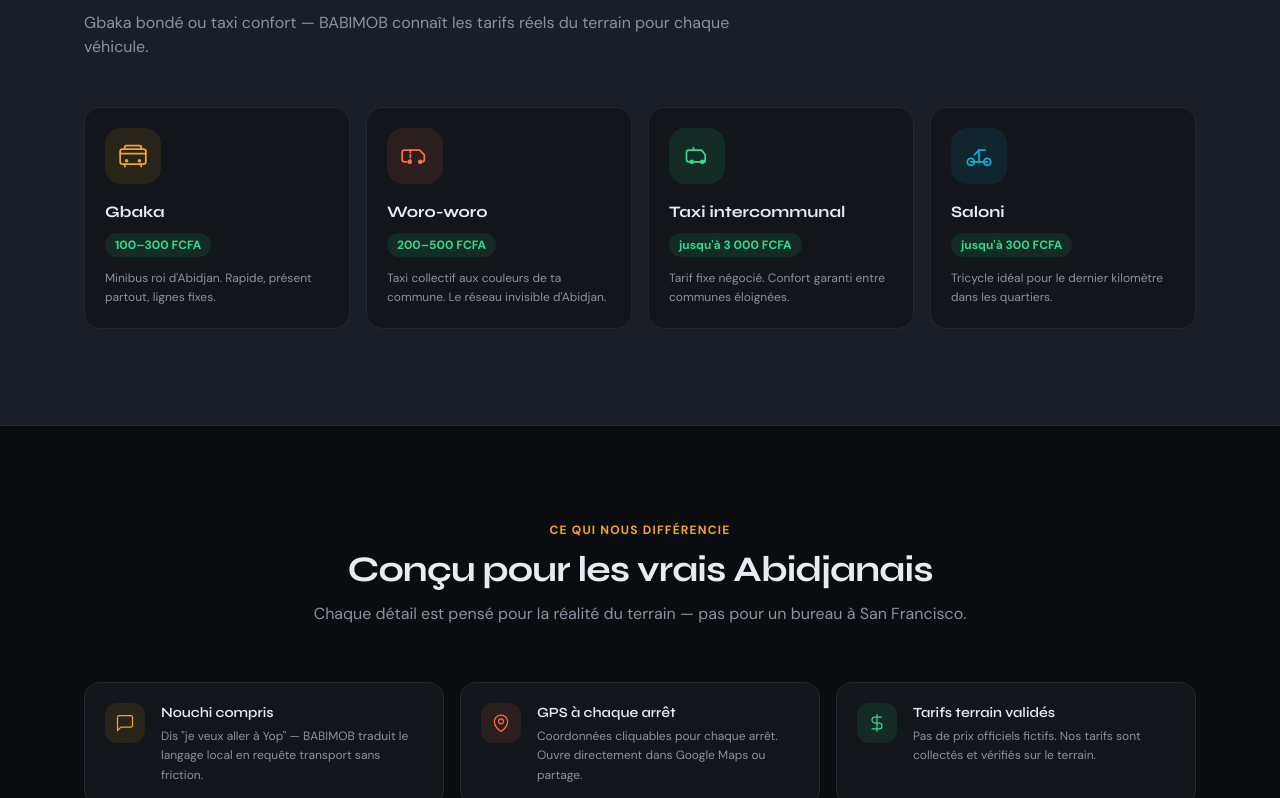
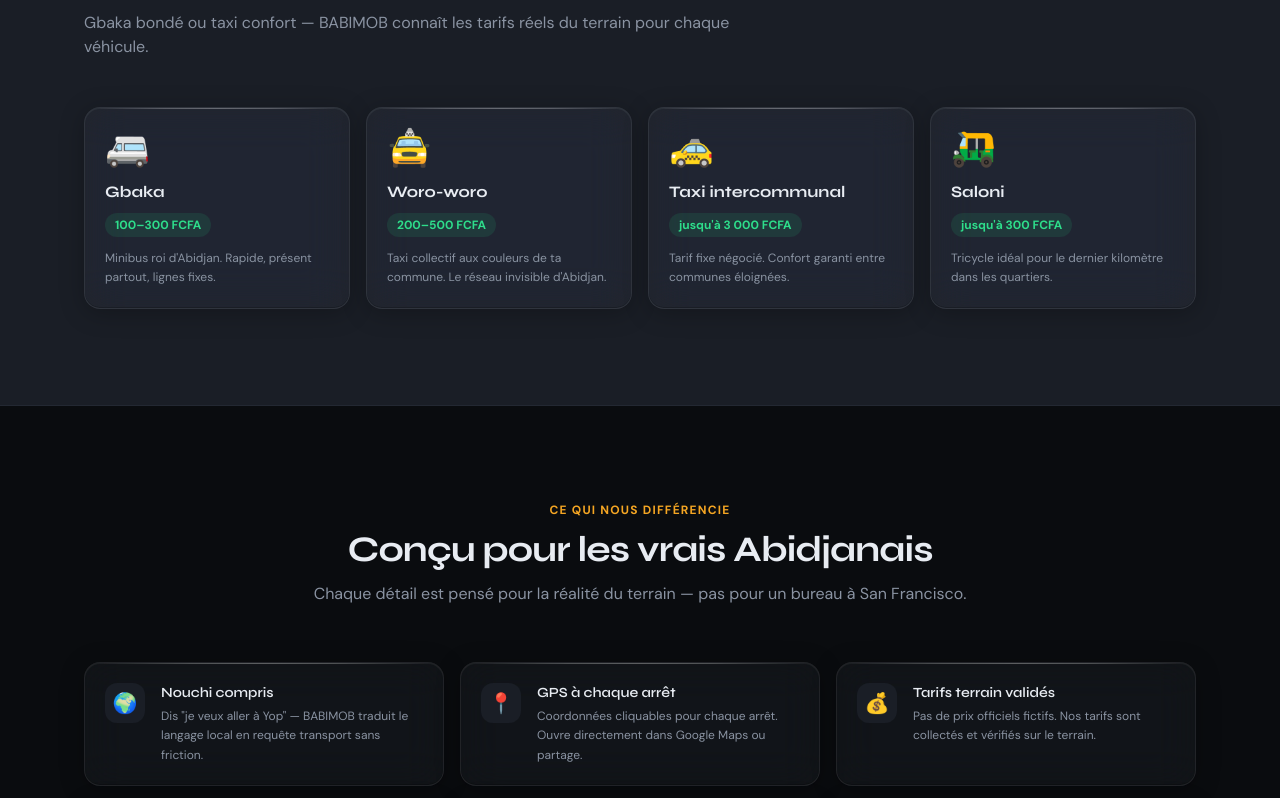
Before and after one commit to mercurebeauty-eng/BABIMOB_PWA, a Next.js app in the folder pwa/: page / in a window 1280 px wide. Shown: the part 1782-2580 px from the top of the page. Built offline with nearby package versions, Linux system fonts and the light colour scheme.

Commit message:
fix(landing): restaurer emojis dans Transports et Fonctionnalités
Remplace les SVGs par les emojis originaux dans les cartes
TRANSPORTS (🚐🚖🚕🛺) et FEATURES (🌍📍💰⚡🔔🛺).

https://claude.ai/code/session_01NbXS8XV1N3ZSDL9tBt5BPR

```diff
--- a/pwa/src/app/(marketing)/page.tsx
+++ b/pwa/src/app/(marketing)/page.tsx
@@ -24,133 +24,19 @@ const MARQUEE = [
 ];
 
 const TRANSPORTS = [
-  {
-    n: 'Gbaka',
-    p: '100–300 FCFA',
-    d: "Minibus roi d'Abidjan. Rapide, présent partout, lignes fixes.",
-    icon: (
-      <svg viewBox="0 0 24 24" className="w-7 h-7" fill="none" stroke="currentColor" strokeWidth="1.5" strokeLinecap="round" strokeLinejoin="round" aria-hidden>
-        <rect x="1" y="6" width="22" height="13" rx="2" />
-        <path d="M5 19v2M19 19v2M1 10h22" />
-        <circle cx="6.5" cy="16" r="1.5" fill="currentColor" stroke="none" />
-        <circle cx="17.5" cy="16" r="1.5" fill="currentColor" stroke="none" />
-        <path d="M5 6V4a1 1 0 0 1 1-1h12a1 1 0 0 1 1 1v2" />
-      </svg>
-    ),
-    color: 'text-bm-amber',
-    bg: 'bg-bm-amber/10',
-  },
-  {
-    n: 'Woro-woro',
-    p: '200–500 FCFA',
-    d: 'Taxi collectif aux couleurs de ta commune. Le réseau invisible d\'Abidjan.',
-    icon: (
-      <svg viewBox="0 0 24 24" className="w-7 h-7" fill="none" stroke="currentColor" strokeWidth="1.5" strokeLinecap="round" strokeLinejoin="round" aria-hidden>
-        <path d="M5 17H3a2 2 0 0 1-2-2V9a2 2 0 0 1 2-2h13l4 4v4a2 2 0 0 1-2 2h-2" />
-        <path d="M8 7v10" strokeDasharray="2 2" />
-        <circle cx="7.5" cy="17" r="2" fill="currentColor" stroke="none" />
-        <circle cx="16.5" cy="17" r="2" fill="currentColor" stroke="none" />
-      </svg>
-    ),
-    color: 'text-bm-coral',
-    bg: 'bg-bm-coral/10',
-  },
-  {
-    n: 'Taxi intercommunal',
-    p: "jusqu'à 3 000 FCFA",
-    d: 'Tarif fixe négocié. Confort garanti entre communes éloignées.',
-    icon: (
-      <svg viewBox="0 0 24 24" className="w-7 h-7" fill="none" stroke="currentColor" strokeWidth="1.5" strokeLinecap="round" strokeLinejoin="round" aria-hidden>
-        <path d="M19 17H5a2 2 0 0 1-2-2V9a2 2 0 0 1 2-2h11l3 4v4a2 2 0 0 1-2 2Z" />
-        <circle cx="7.5" cy="17" r="2" fill="currentColor" stroke="none" />
-        <circle cx="16.5" cy="17" r="2" fill="currentColor" stroke="none" />
-        <path d="M9 7V5" />
-      </svg>
-    ),
-    color: 'text-bm-green',
-    bg: 'bg-bm-green/10',
-  },
-  {
-    n: 'Saloni',
-    p: "jusqu'à 300 FCFA",
-    d: 'Tricycle idéal pour le dernier kilomètre dans les quartiers.',
-    icon: (
-      <svg viewBox="0 0 24 24" className="w-7 h-7" fill="none" stroke="currentColor" strokeWidth="1.5" strokeLinecap="round" strokeLinejoin="round" aria-hidden>
-        <circle cx="5" cy="17" r="3" />
-        <circle cx="19" cy="17" r="3" />
-        <path d="M5 17h14" />
-        <path d="M12 17V7l-4 4" />
-        <path d="M12 7h5" />
-      </svg>
-    ),
-    color: 'text-[#00b4d8]',
-    bg: 'bg-[#00b4d8]/10',
-  },
+  { e: '🚐', n: 'Gbaka',               p: '100–300 FCFA',      d: "Minibus roi d'Abidjan. Rapide, présent partout, lignes fixes." },
+  { e: '🚖', n: 'Woro-woro',           p: '200–500 FCFA',      d: "Taxi collectif aux couleurs de ta commune. Le réseau invisible d'Abidjan." },
+  { e: '🚕', n: 'Taxi intercommunal',  p: "jusqu'à 3 000 FCFA", d: 'Tarif fixe négocié. Confort garanti entre communes éloignées.' },
+  { e: '🛺', n: 'Saloni',              p: "jusqu'à 300 FCFA",   d: 'Tricycle idéal pour le dernier kilomètre dans les quartiers.' },
 ];
 
 const FEATURES = [
-  {
-    t: 'Nouchi compris',
-    d: 'Dis "je veux aller à Yop" — BABIMOB traduit le langage local en requête transport sans friction.',
-    icon: (
-      <svg viewBox="0 0 24 24" className="w-5 h-5" fill="none" stroke="currentColor" strokeWidth="1.5" strokeLinecap="round" strokeLinejoin="round" aria-hidden>
-        <path d="M21 15a2 2 0 0 1-2 2H7l-4 4V5a2 2 0 0 1 2-2h14a2 2 0 0 1 2 2z" />
-      </svg>
-    ),
-    c: 'text-bm-amber bg-bm-amber/10',
-  },
-  {
-    t: 'GPS à chaque arrêt',
-    d: 'Coordonnées cliquables pour chaque arrêt. Ouvre directement dans Google Maps ou partage.',
-    icon: (
-      <svg viewBox="0 0 24 24" className="w-5 h-5" fill="none" stroke="currentColor" strokeWidth="1.5" strokeLinecap="round" strokeLinejoin="round" aria-hidden>
-        <path d="M12 22s-8-4.5-8-11.5a8 8 0 1 1 16 0C20 17.5 12 22 12 22Z" />
-        <circle cx="12" cy="10" r="3" />
-      </svg>
-    ),
-    c: 'text-bm-coral bg-bm-coral/10',
-  },
-  {
-    t: 'Tarifs terrain validés',
-    d: "Pas de prix officiels fictifs. Nos tarifs sont collectés et vérifiés sur le terrain.",
-    icon: (
-      <svg viewBox="0 0 24 24" className="w-5 h-5" fill="none" stroke="currentColor" strokeWidth="1.5" strokeLinecap="round" strokeLinejoin="round" aria-hidden>
-        <path d="M12 2v20M17 5H9.5a3.5 3.5 0 0 0 0 7h5a3.5 3.5 0 0 1 0 7H6" />
-      </svg>
-    ),
-    c: 'text-bm-green bg-bm-green/10',
-  },
-  {
-    t: 'Zéro friction',
-    d: "Telegram est déjà installé. Pas de compte, pas d'app store. Tu commences en 10 secondes.",
-    icon: (
-      <svg viewBox="0 0 24 24" className="w-5 h-5" fill="none" stroke="currentColor" strokeWidth="1.5" strokeLinecap="round" strokeLinejoin="round" aria-hidden>
-        <path d="M13 2 3 14h9l-1 8 10-12h-9l1-8z" />
-      </svg>
-    ),
-    c: 'text-bm-amber bg-bm-amber/10',
-  },
-  {
-    t: 'Alertes trafic',
-    d: "Bouchon sur le pont HKB, pluie sur Cocody — reçois les alertes avant de partir.",
-    icon: (
-      <svg viewBox="0 0 24 24" className="w-5 h-5" fill="none" stroke="currentColor" strokeWidth="1.5" strokeLinecap="round" strokeLinejoin="round" aria-hidden>
-        <path d="M18 8A6 6 0 0 0 6 8c0 7-3 9-3 9h18s-3-2-3-9M13.73 21a2 2 0 0 1-3.46 0" />
-      </svg>
-    ),
-    c: 'text-bm-coral bg-bm-coral/10',
-  },
-  {
-    t: 'Règle du dernier km',
-    d: "Arrêt à +800m de ta destination ? BABIMOB te suggère automatiquement un saloni.",
-    icon: (
-      <svg viewBox="0 0 24 24" className="w-5 h-5" fill="none" stroke="currentColor" strokeWidth="1.5" strokeLinecap="round" strokeLinejoin="round" aria-hidden>
-        <circle cx="12" cy="12" r="10" />
-        <polyline points="12 6 12 12 16 14" />
-      </svg>
-    ),
-    c: 'text-bm-green bg-bm-green/10',
-  },
+  { e: '🌍', t: 'Nouchi compris',         d: 'Dis "je veux aller à Yop" — BABIMOB traduit le langage local en requête transport sans friction.' },
+  { e: '📍', t: 'GPS à chaque arrêt',     d: 'Coordonnées cliquables pour chaque arrêt. Ouvre directement dans Google Maps ou partage.' },
+  { e: '💰', t: 'Tarifs terrain validés', d: "Pas de prix officiels fictifs. Nos tarifs sont collectés et vérifiés sur le terrain." },
+  { e: '⚡', t: 'Zéro friction',          d: "Telegram est déjà installé. Pas de compte, pas d'app store. Tu commences en 10 secondes." },
+  { e: '🔔', t: 'Alertes trafic',         d: "Bouchon sur le pont HKB, pluie sur Cocody — reçois les alertes avant de partir." },
+  { e: '🛺', t: 'Règle du dernier km',    d: "Arrêt à +800m de ta destination ? BABIMOB te suggère automatiquement un saloni." },
 ];
 
 const TESTI = [
@@ -570,11 +456,9 @@ export default function LandingPage() {
             {TRANSPORTS.map((t) => (
               <div
                 key={t.n}
-                className="rounded-2xl bg-bm-surface border border-bm-border p-5 hover:border-bm-amber/35 hover:-translate-y-1 transition-all duration-300"
+                className="glass-card rounded-2xl p-5 hover:border-bm-amber/35 hover:-translate-y-1 transition-all duration-300"
               >
-                <div className={`w-14 h-14 rounded-2xl ${t.bg} ${t.color} flex items-center justify-center mb-4`}>
-                  {t.icon}
-                </div>
+                <div className="text-4xl mb-3">{t.e}</div>
                 <div className="font-display font-bold text-base mb-2">{t.n}</div>
                 <div className="inline-block bg-bm-green/10 text-bm-green text-xs font-semibold px-2.5 py-1 rounded-full mb-3">
                   {t.p}
@@ -600,10 +484,10 @@ export default function LandingPage() {
             {FEATURES.map((f) => (
               <div
                 key={f.t}
-                className="flex gap-4 rounded-2xl bg-bm-surface border border-bm-border p-5 hover:border-bm-green/30 hover:bg-bm-green/[0.02] transition-all duration-300"
+                className="flex gap-4 glass-card rounded-2xl p-5 hover:border-bm-green/30 transition-all duration-300"
               >
-                <div className={`shrink-0 w-10 h-10 rounded-xl flex items-center justify-center ${f.c}`}>
-                  {f.icon}
+                <div className="shrink-0 w-10 h-10 rounded-xl bg-bm-surface-2 flex items-center justify-center text-xl flex-shrink-0">
+                  {f.e}
                 </div>
                 <div>
                   <h3 className="font-display font-semibold text-sm mb-1">{f.t}</h3>
```
